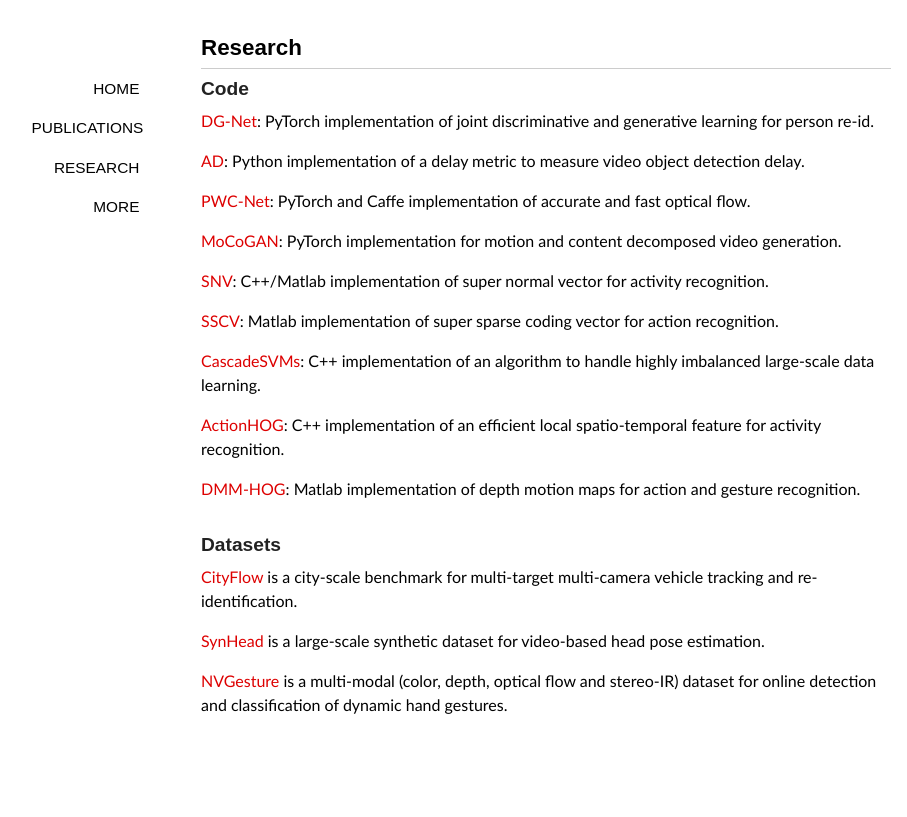
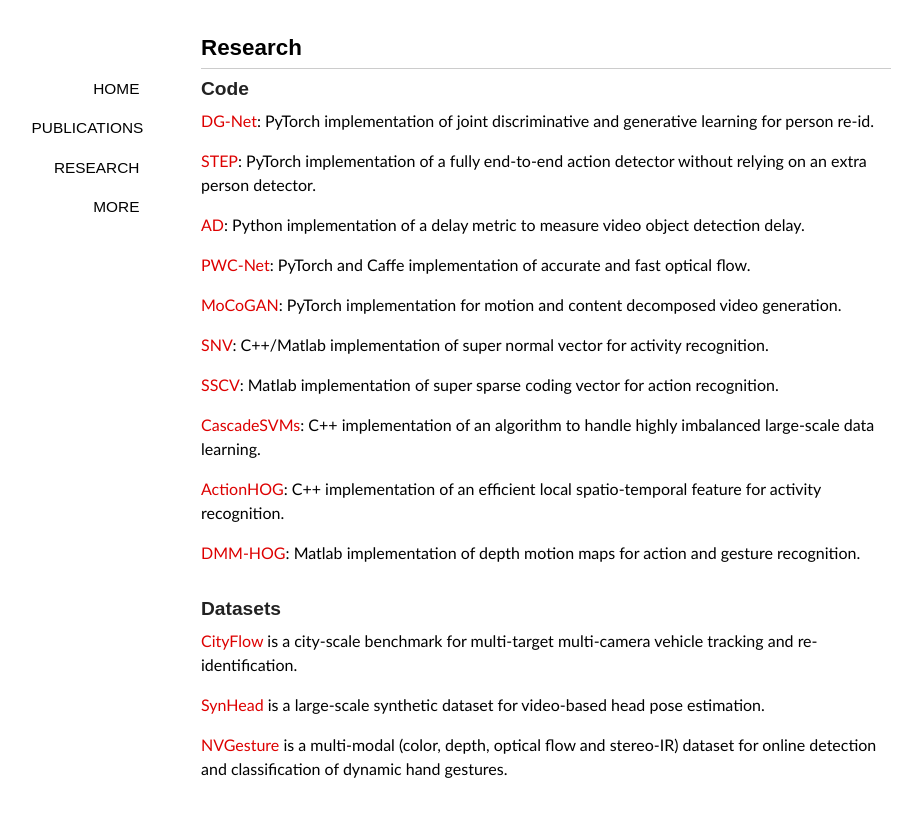
Before and after one commit to xiaodongyang/xiaodongyang.github.io, a Jekyll site: the page built from research/index.md, in a window 1280 px wide. Shown: the top 817 px of the page, without its empty margins (94-1001 px from the left). Built offline with Jekyll 4.4.1, drawn with Linux system fonts in a browser that asks for light colours; some web fonts are replaced.

Commit message:
Update index.md

```diff
--- a/research/index.md
+++ b/research/index.md
@@ -6,6 +6,8 @@
 ### Code
 
 [DG-Net](https://github.com/NVlabs/DG-Net): PyTorch implementation of joint discriminative and generative learning for person re-id.
+
+[STEP]((https://github.com/NVlabs/STEP)): PyTorch implementation of a fully end-to-end action detector without relying on an extra person detector.
 
 [AD](https://github.com/RalphMao/VMetrics): Python implementation of a delay metric to measure video object detection delay.
 
```
